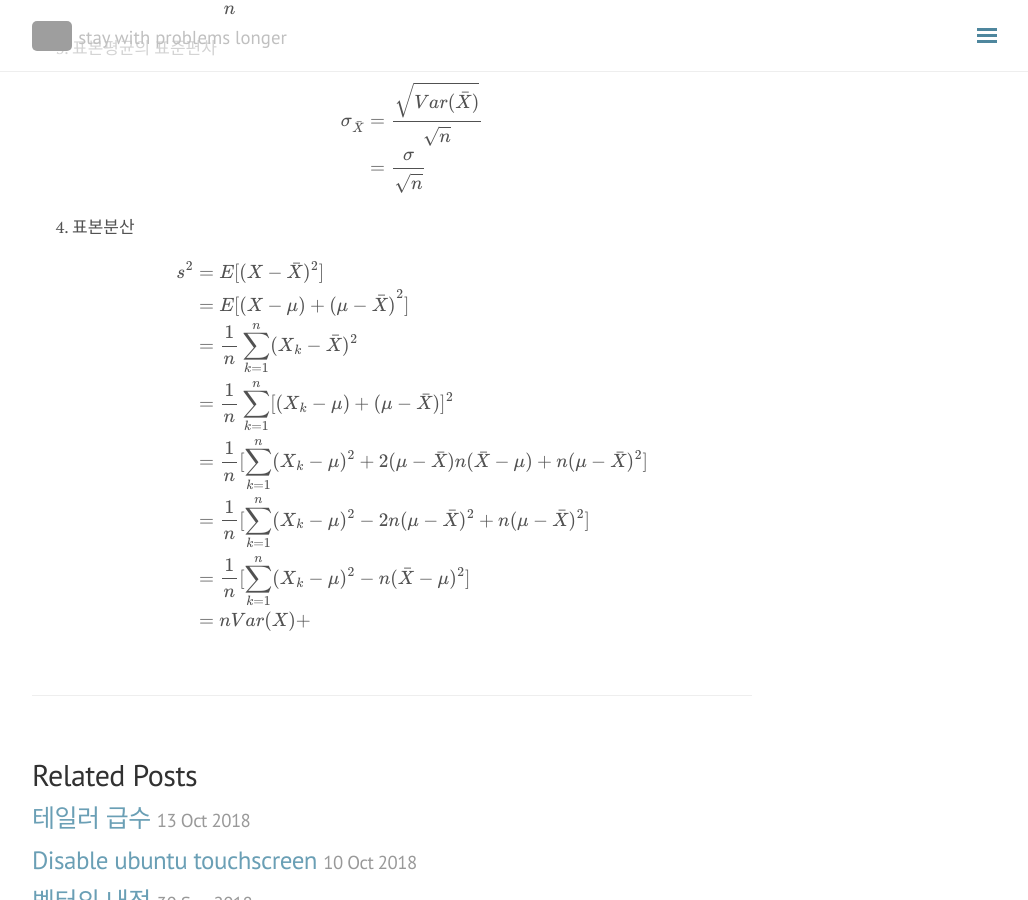
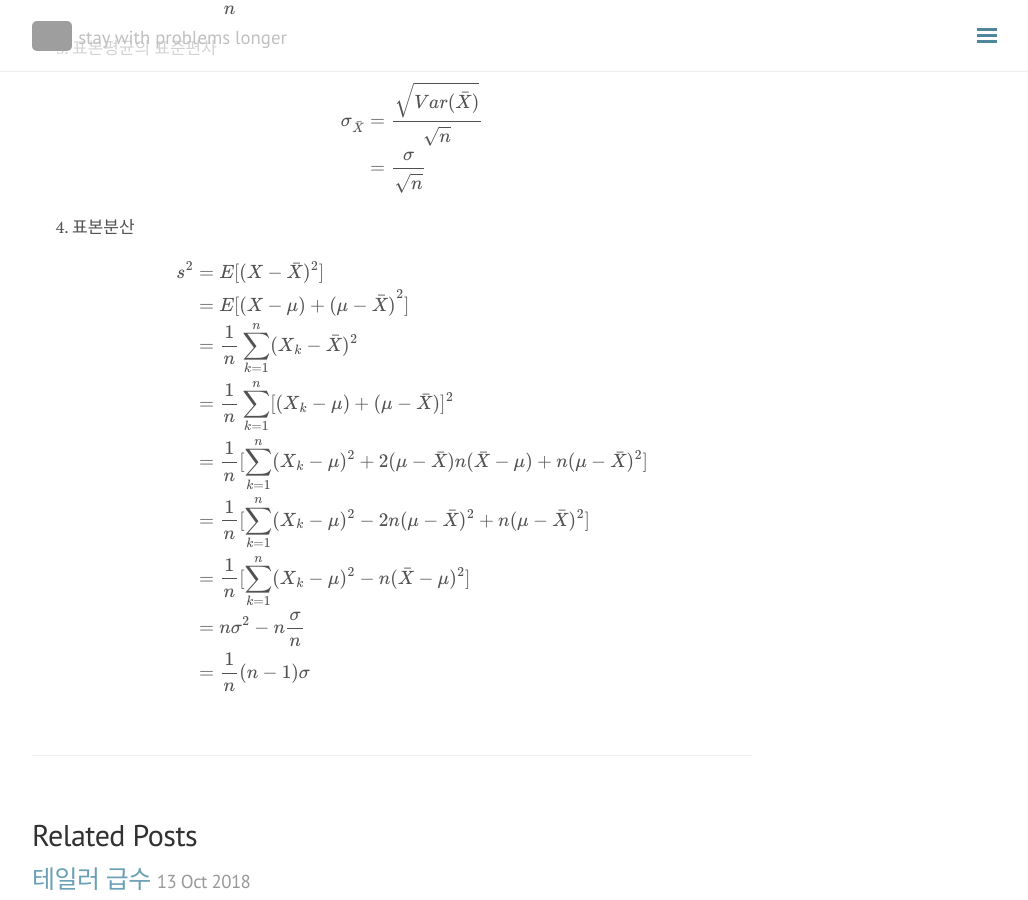
Before and after one commit to seokhoonj/seokhoonj.github.io, a Jekyll site: the page built from _posts/Etc/2018-10-15-Etc-study.md, in a window 1280 px wide and 900 px high, scrolled down 1816 px. Shown: the whole window, without its empty margins (248-1276 px from the left). Built offline with Jekyll 4.4.1, drawn with Linux system fonts in a browser that asks for light colours; nearby versions of some CDN libraries; formulas are drawn with MathJax 3; comment, search, counter and statistics services are not loaded; grey boxes are pictures that could not be loaded.

Commit message:
add _posts

```diff
--- a/_posts/Etc/2018-10-15-Etc-study.md
+++ b/_posts/Etc/2018-10-15-Etc-study.md
@@ -80,5 +80,6 @@ Mean-Variance Portfolio Theory
 \\\\ & = \frac{1}{n} \[ \sum\_{k=1}^{n}(X\_k - \mu)^2 + 2(\mu - \bar{X})n(\bar{X} - \mu) + n(\mu - \bar{X})^2 \]
 \\\\ & = \frac{1}{n} \[ \sum\_{k=1}^{n}(X\_k - \mu)^2 - 2n(\mu - \bar{X})^2 + n(\mu - \bar{X})^2 \]
 \\\\ & = \frac{1}{n} \[ \sum\_{k=1}^{n}(X\_k - \mu)^2 - n(\bar{X} - \mu)^2 \]
-\\\\ & = nVar(X) +
+\\\\ & = n\sigma^2 - n \frac{\sigma}{n}
+\\\\ & = \frac{1}{n} (n - 1)\sigma
 \end{align} \\)
```
